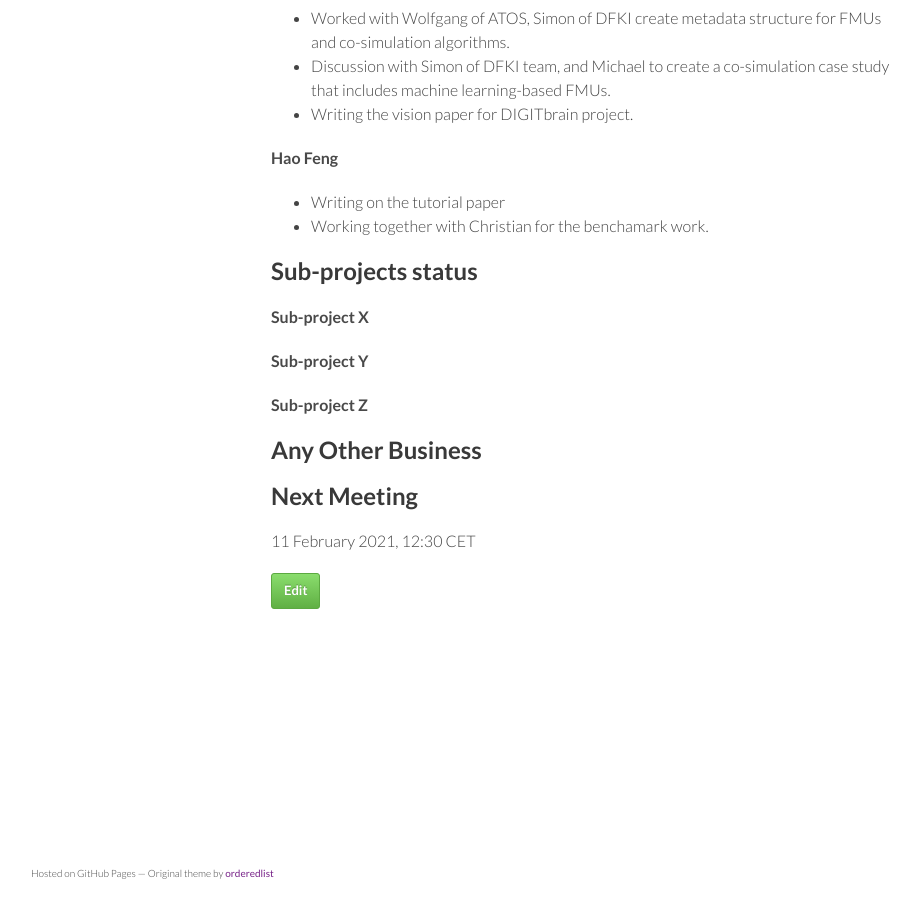
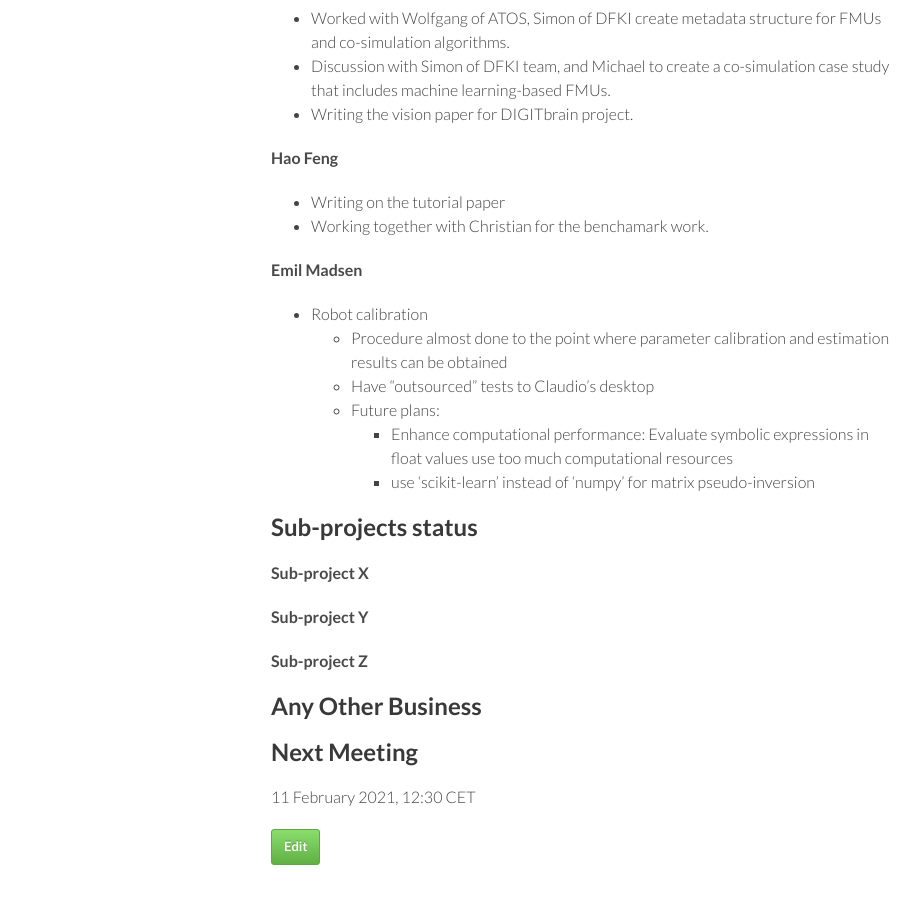
Before and after one commit to digitaltwincentre/digitaltwincentre.github.io, a Jekyll site: the page built from _biweeklies/Biweekly-32.md, in a window 1280 px wide and 900 px high, scrolled down 1907 px. Shown: the whole window, without its empty margins (179-1099 px from the left). Built offline with Jekyll 4.4.1, drawn with Linux system fonts in a browser that asks for light colours; nearby versions of some CDN libraries.

Commit message:
Update Biweekly-32.md

```diff
--- a/_biweeklies/Biweekly-32.md
+++ b/_biweeklies/Biweekly-32.md
@@ -78,6 +78,14 @@ date: 28 January 2021, 1230 CET
 * Writing on the tutorial paper
 * Working together with Christian for the benchamark work.
 
+#### Emil Madsen
+* Robot calibration
+  * Procedure almost done to the point where parameter calibration and estimation results can be obtained
+  * Have "outsourced" tests to Claudio's desktop
+  * Future plans:
+    * Enhance computational performance: Evaluate symbolic expressions in float values use too much computational resources
+    * use 'scikit-learn' instead of 'numpy' for matrix pseudo-inversion
+
 
 
 ## Sub-projects status
```
